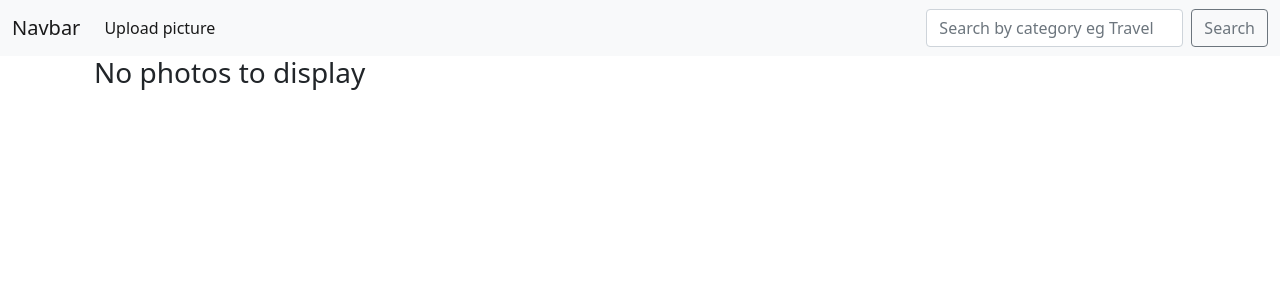
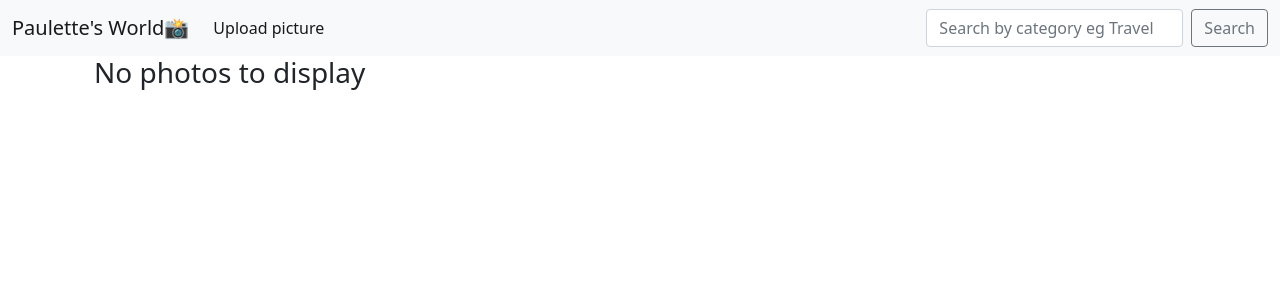
Before and after one commit to Paullete/solid-memory, a Django app: page / in a window 1280 px wide. Shown: the top 300 px of the page. Run offline with Django 4.2, Linux system fonts and the light colour scheme; data that the repository does not hold is empty.

Commit message:
photo testing and superuser creation

```diff
--- a/photoshare/album/templates/gallery.html
+++ b/photoshare/album/templates/gallery.html
@@ -4,7 +4,7 @@
     <div class="row">
         {%for pic in pics%}
         <div class="col-md-4">
-            <div class="card my-3" style="width: 22rem;">
+            <div class="card my-3" style="width: 22rem; object-fit: cover;">
                 <img src="{{pic.image.url}}"
                      class="card-img-top" alt="An undisplayed image">
                 <div class="card-body photo-footer">
--- a/photoshare/album/templates/navbar.html
+++ b/photoshare/album/templates/navbar.html
@@ -1,6 +1,6 @@
 <nav class="navbar navbar-expand-lg navbar-light bg-light">
     <div class="container-fluid">
-        <a class="navbar-brand" href="#">Navbar</a>
+        <a class="navbar-brand" href="#">Paulette's World📸</a>
         <button class="navbar-toggler" type="button" data-bs-toggle="collapse" data-bs-target="#navbarSupportedContent"
                 aria-controls="navbarSupportedContent" aria-expanded="false" aria-label="Toggle navigation">
             <span class="navbar-toggler-icon"></span>
```
Also changed, not shown: photoshare/static/images/765013532-01.jpeg (added), photoshare/static/images/IMG_20181122_163443-01.jpeg (added), photoshare/static/images/IMG_20181122_163443-01_yFpZNsb.jpeg (added), photoshare/static/images/dog2.jpg (added), 9 other files.
